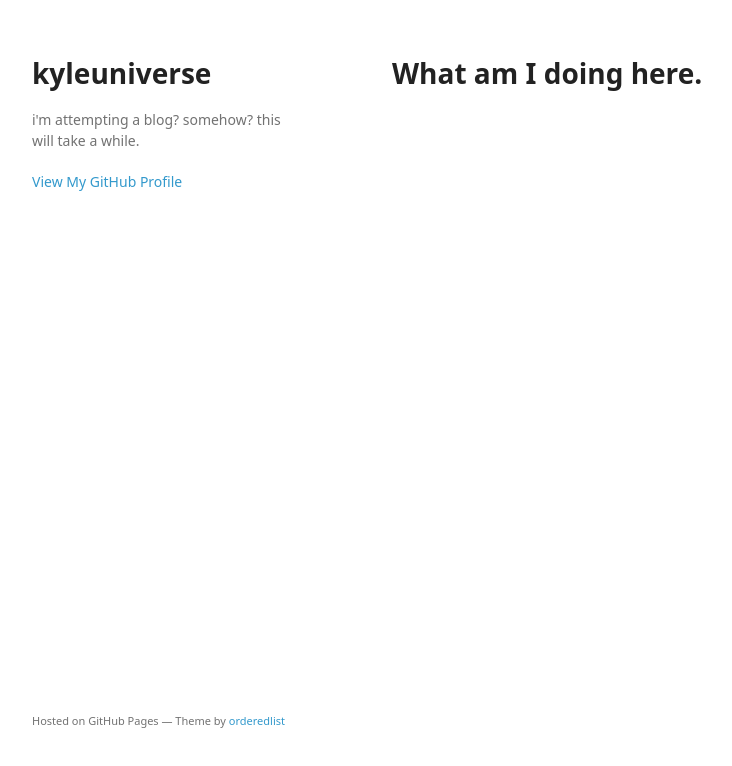
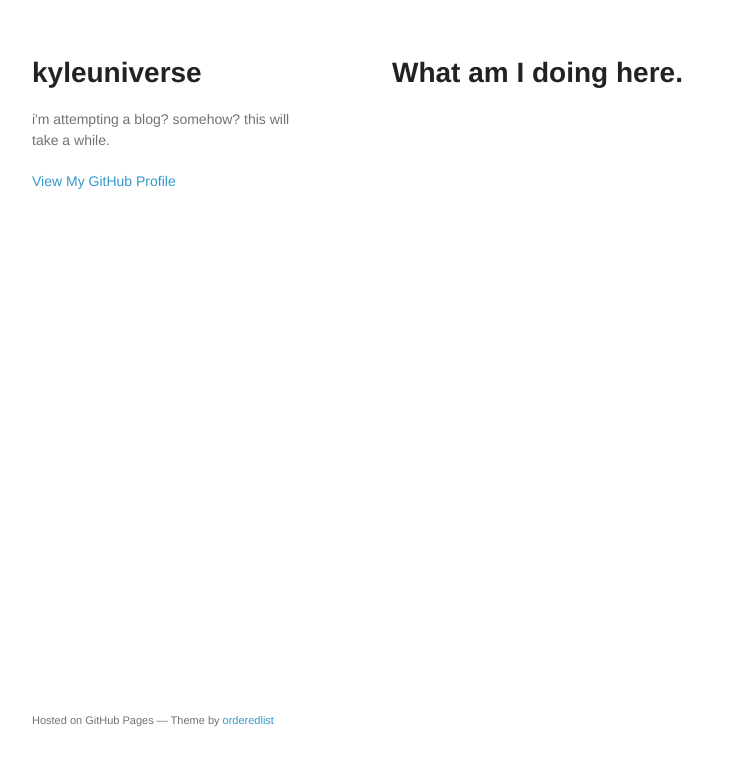
Before and after one commit to kyleuniverse/blog-test-1, a plain HTML site: page index.html in a window 1280 px wide. Shown: the whole page, without its empty margins (178-910 px from the left). Drawn offline with Linux system fonts and the light colour scheme; a web font is replaced by a local one.

Commit message:
Update styles.css

```diff
--- a/stylesheets/styles.css
+++ b/stylesheets/styles.css
@@ -46,7 +46,7 @@
 body {
   background-color: #fff;
   padding:50px;
-  font: 14px/1.5 "Noto Sans", "Helvetica Neue", Helvetica, Arial, sans-serif;
+  font: 14px/1.5 "Fira Sans", "Helvetica Neue", Helvetica, Arial, sans-serif;
   color:#727272;
   font-weight:400;
 }
```
